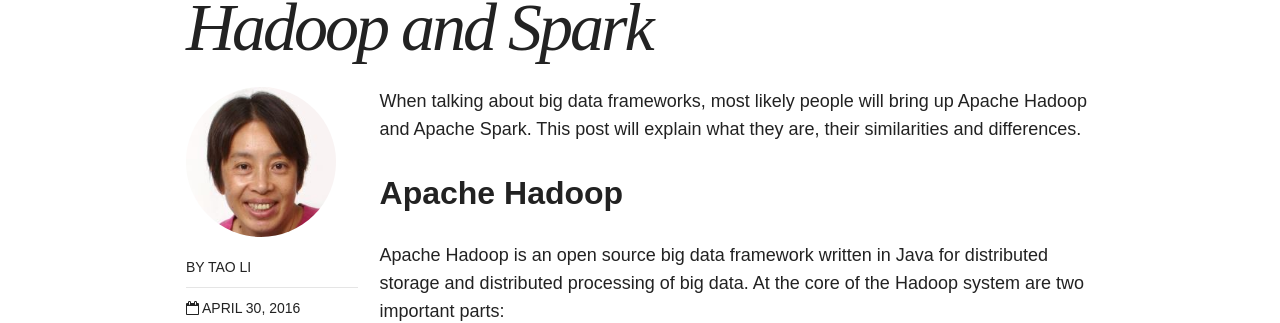
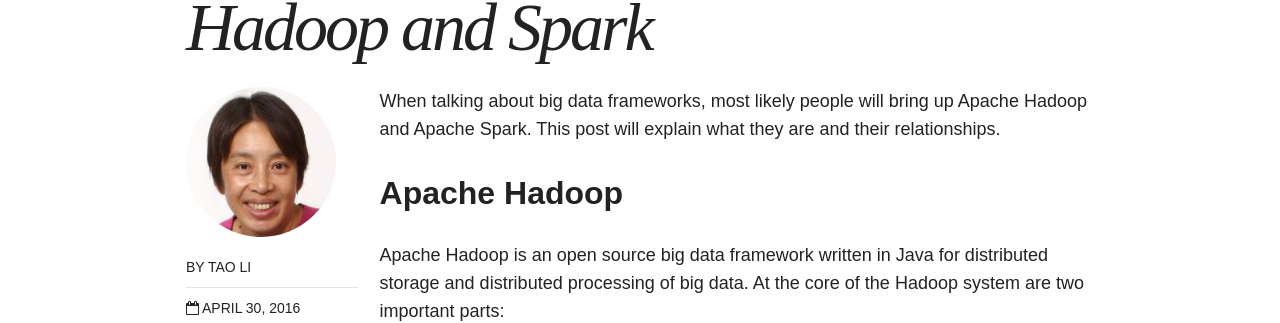
Before and after one commit to taolicd/taolicd.github.io, a Jekyll site: the page built from _posts/blog/2016-04-30-HadoopSpark.markdown, in a window 1280 px wide and 900 px high. Shown: the part 391-714 px from the top of the window. Built offline with Jekyll 4.4.1, drawn with Linux system fonts in a browser that asks for light colours; comment, search, counter and statistics services are not loaded.

Commit message:
new post

```diff
--- a/_posts/blog/2016-04-30-HadoopSpark.markdown
+++ b/_posts/blog/2016-04-30-HadoopSpark.markdown
@@ -6,7 +6,7 @@ categories:  big data framework
 
 
 ---
-When talking about big data frameworks, most likely people will bring up Apache Hadoop and Apache Spark. This post will explain what they are, their similarities and differences.
+When talking about big data frameworks, most likely people will bring up Apache Hadoop and Apache Spark. This post will explain what they are and their relationships.
 
 ## Apache Hadoop
 
```
